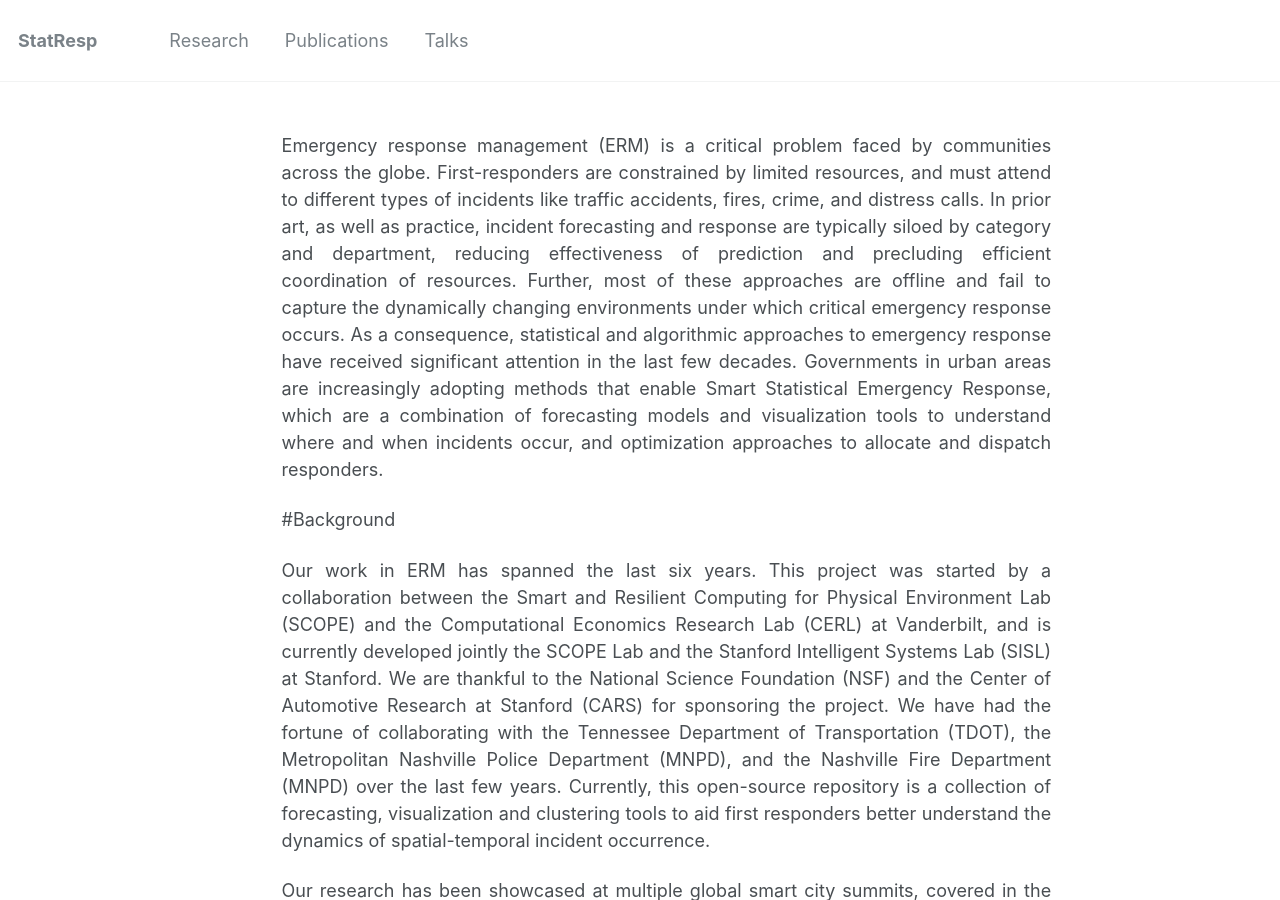
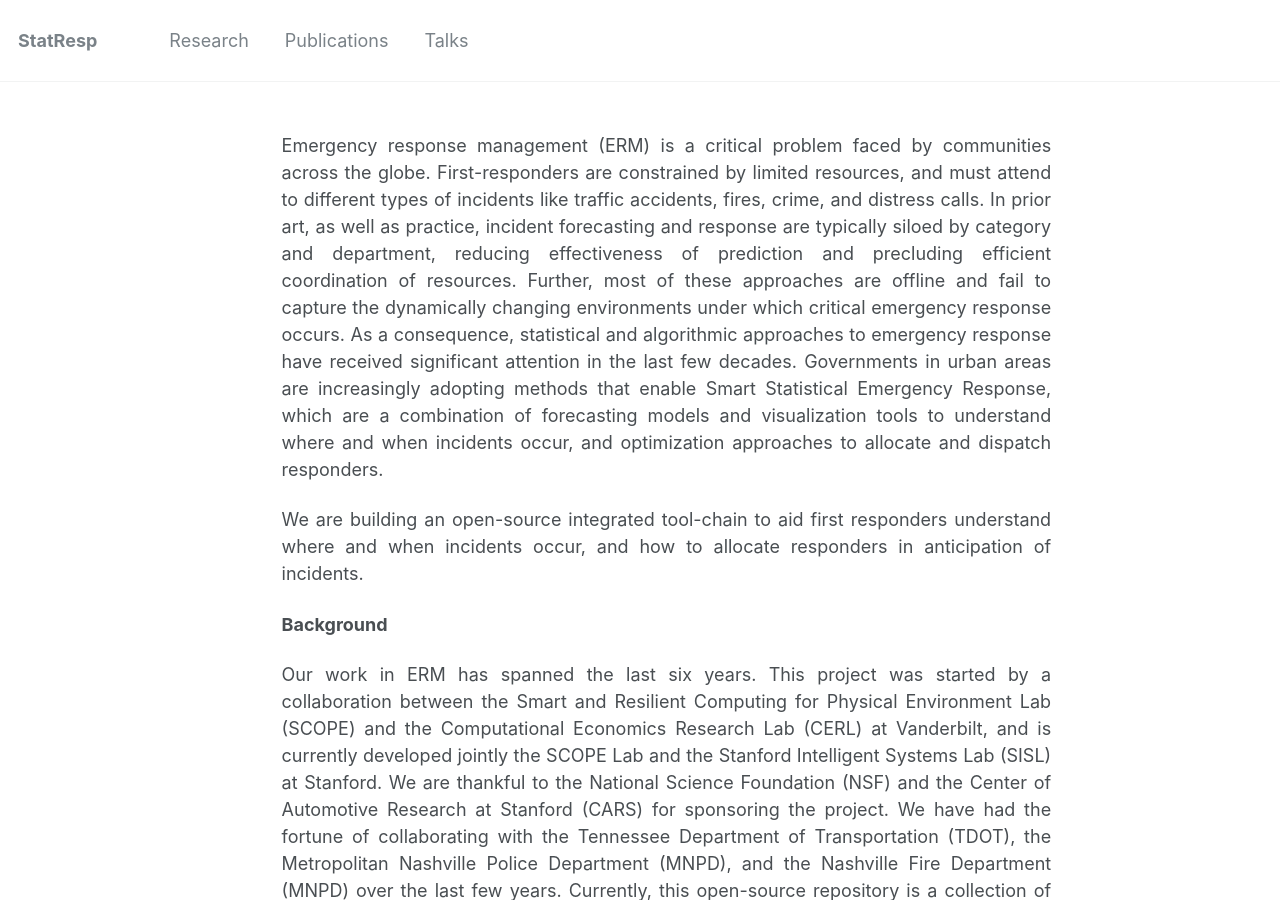
Before and after one commit to TransactiveSCC/statresp.github.io, a Jekyll site: the page built from _pages/about.md, in a window 1280 px wide and 900 px high. Built offline with Jekyll 4.4.1, drawn with Linux system fonts in a browser that asks for light colours.

Commit message:
added NSF Logo

```diff
--- a/_pages/about.md
+++ b/_pages/about.md
@@ -10,11 +10,13 @@ redirect_from:
 
 Emergency response management (ERM) is a critical problem faced by communities across the globe. First-responders are constrained by limited resources, and must attend to different types of incidents like traffic accidents, fires, crime, and distress calls. In prior art, as well as practice, incident forecasting and response are typically siloed by category and department, reducing effectiveness of prediction and precluding efficient coordination of resources. Further, most of these approaches are offline and fail to capture the dynamically changing environments under which critical emergency response occurs. As a consequence, statistical and algorithmic approaches to emergency response have received significant attention in the last few decades. Governments in urban areas are increasingly adopting methods that enable Smart Statistical Emergency Response, which are a combination of forecasting models and visualization tools to understand where and when incidents occur, and optimization approaches to allocate and dispatch responders.
 
-#Background
+We are building an open-source integrated tool-chain to aid first responders understand where and when incidents occur, and how to allocate responders in anticipation of incidents.
+
+<b>Background</b>
 
 Our work in ERM has spanned the last six years. This project was started by a collaboration between the Smart and Resilient Computing for Physical Environment Lab (SCOPE) and the Computational Economics Research Lab (CERL) at Vanderbilt, and is currently developed jointly the SCOPE Lab and the Stanford Intelligent Systems Lab (SISL) at Stanford. We are thankful to the National Science Foundation (NSF) and the Center of Automotive Research at Stanford (CARS) for sponsoring the project. We have had the fortune of collaborating with the Tennessee Department of Transportation (TDOT), the Metropolitan Nashville Police Department (MNPD), and the Nashville Fire Department (MNPD) over the last few years. Currently, this open-source repository is a collection of forecasting, visualization and clustering tools to aid first responders better understand the dynamics of spatial-temporal incident occurrence.
 
 Our research has been showcased at multiple global smart city summits, covered in the government technology magazine and won the best paper award at ICLR's AI for Social Good Workshop. Our broader approach can be understood from checking the Research page, or through the [overview paper](http://statresp.github.io/files/pdfoverview.pdf).
 
 
-![](http://statresp.github.io/images/vu.jpg){:height="200px" width="200px"}![](http://statresp.github.io/images/stanford.png){:height="300px" width="300px"}![](http://statresp.github.io/images/isisLogo.png){:height="200px" width="200px"}![](http://statresp.github.io/images/CARS.png){:height="200px" width="500px"}
+![](http://statresp.github.io/images/vu.jpg){:height="200px" width="200px"}![](http://statresp.github.io/images/stanford.png){:height="300px" width="300px"}![](http://statresp.github.io/images/isisLogo.png){:height="200px" width="200px"}![](http://statresp.github.io/images/CARS.png){:height="200px" width="500px"}![](http://statresp.github.io/images/NSF.png){:height="300px" width="300px"}
```
Also changed, not shown: images/NSF.png (added), 1 other file.
